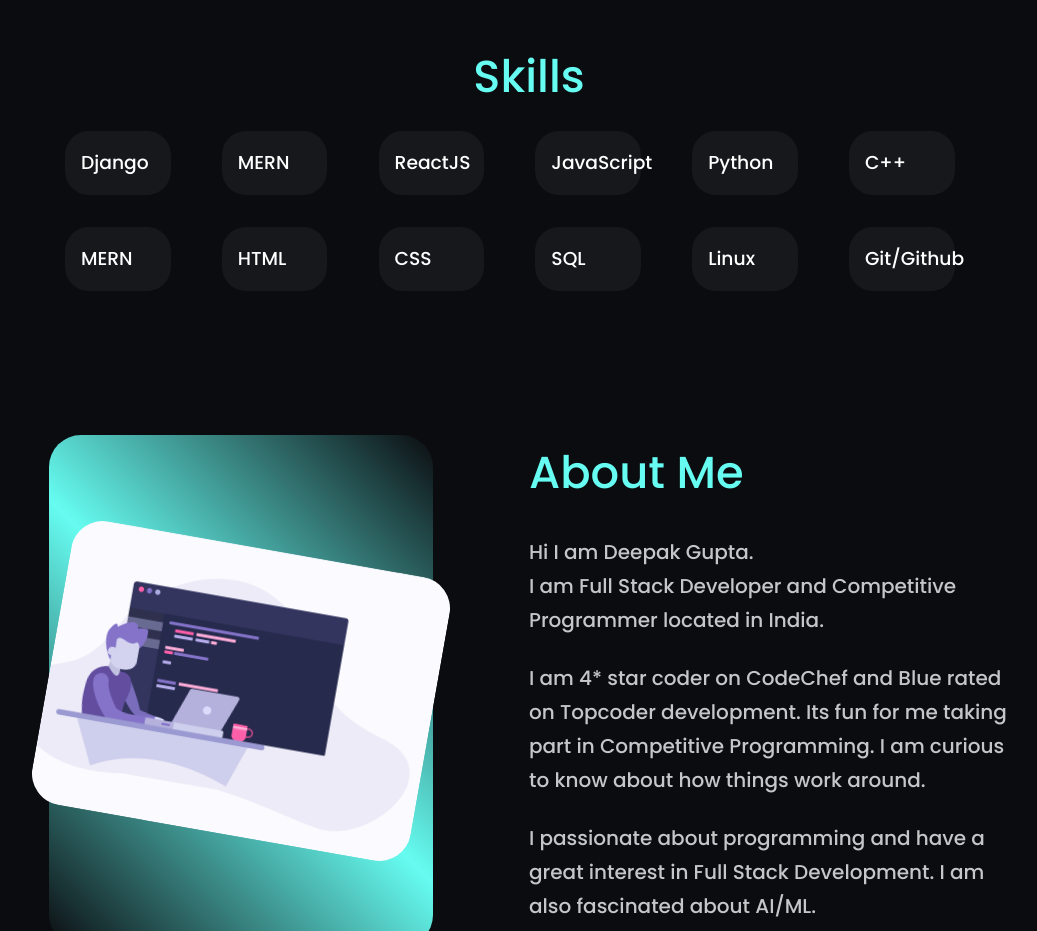
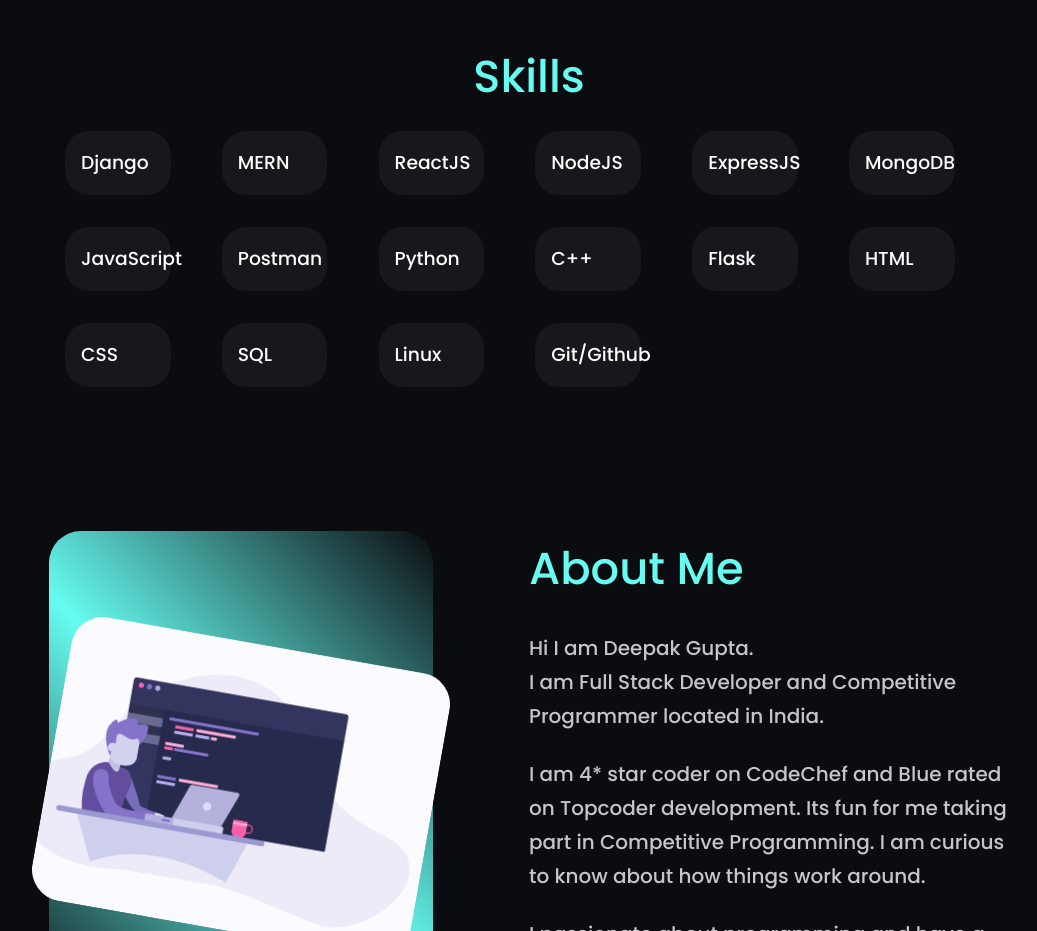
Before and after one commit to deepakrvg/portfolio, a React (Create React App) app: page / in a window 1280 px wide. Shown: the part 2000-2931 px from the top of the page, without its empty margins (111-1148 px from the left). Built offline with nearby package versions, Linux system fonts and the light colour scheme.

Commit message:
Update Skills.js

```diff
--- a/src/components/Skills.js
+++ b/src/components/Skills.js
@@ -15,7 +15,19 @@ const Skills = () => {
                     <h3>ReactJS</h3>
                 </article>
                 <article className="skills-item">
+                    <h3>NodeJS</h3>
+                </article>
+                <article className="skills-item">
+                    <h3>ExpressJS</h3>
+                </article>
+                <article className="skills-item">
+                    <h3>MongoDB</h3>
+                </article>
+                <article className="skills-item">
                     <h3>JavaScript</h3>
+                </article>
+                <article className="skills-item">
+                    <h3>Postman</h3>
                 </article>
                 <article className="skills-item">
                     <h3>Python</h3>
@@ -24,7 +36,7 @@ const Skills = () => {
                     <h3>C++</h3>
                 </article>
                 <article className="skills-item">
-                    <h3>MERN</h3>
+                    <h3>Flask</h3>
                 </article>
                 <article className="skills-item">
                     <h3>HTML</h3>
```
